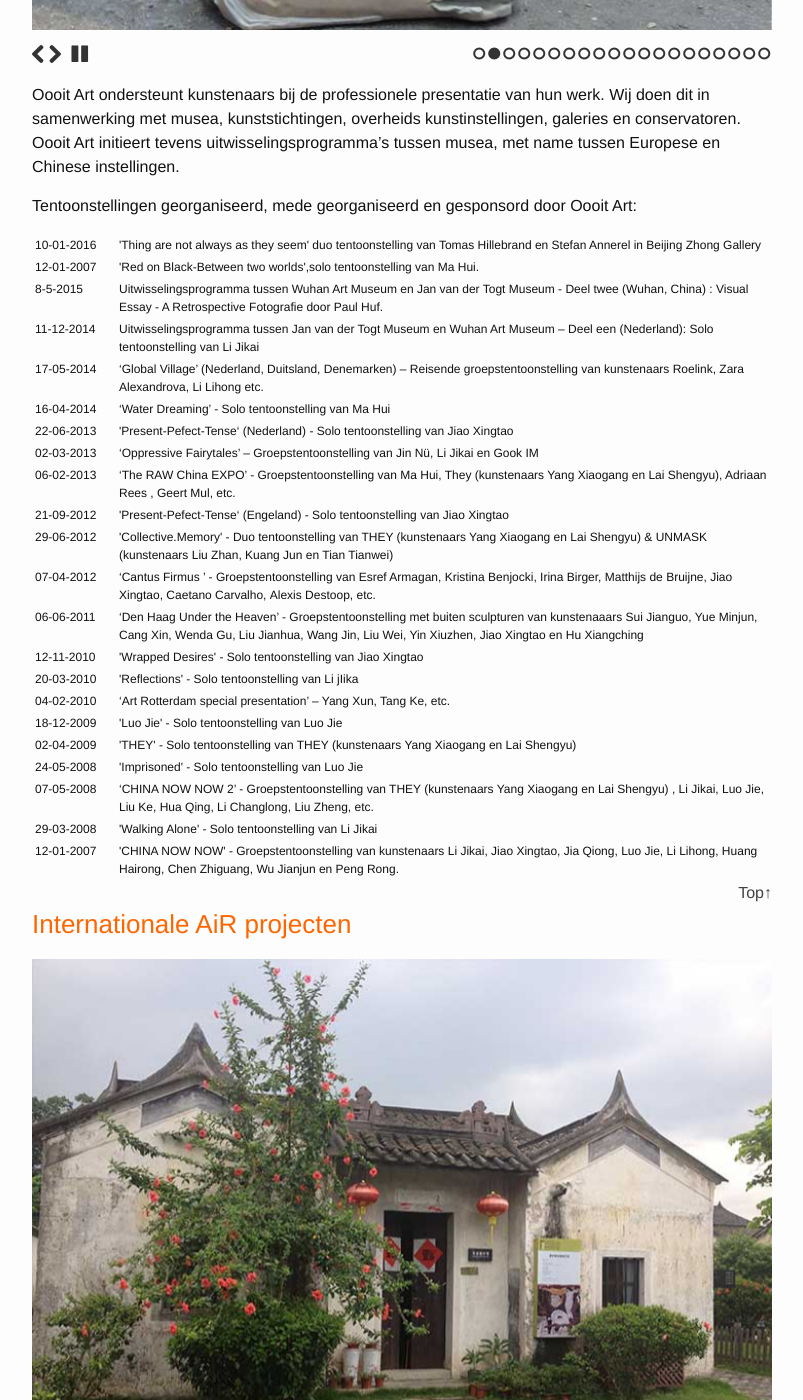
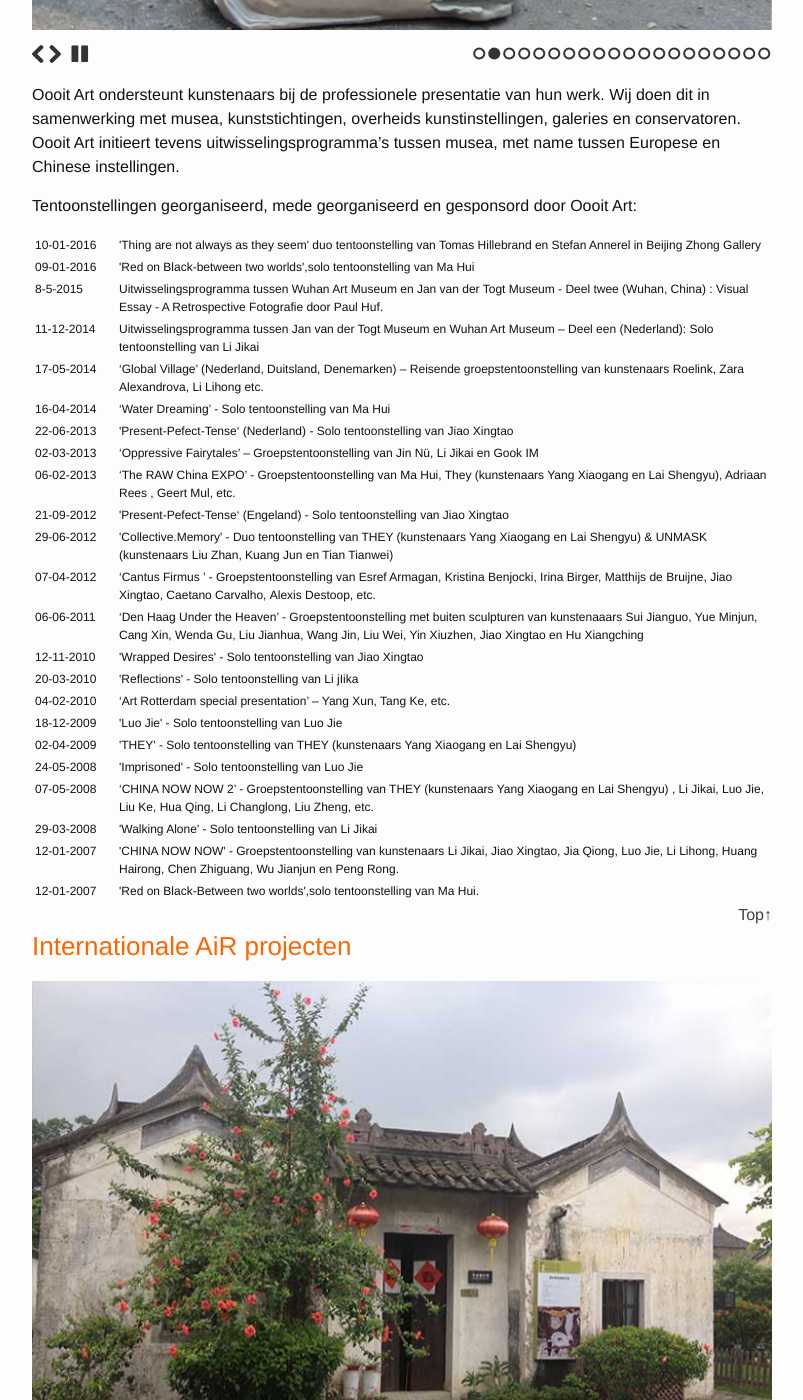
Before and after one commit to emj365/oooit, a Jekyll site: the page built from nederlands.html, in a window 1280 px wide and 1400 px high, scrolled down 939 px. Shown: the whole window, without its empty margins (238-1041 px from the left). Built offline with Jekyll 4.4.1, drawn with Linux system fonts in a browser that asks for light colours.

Commit message:
Update exhibitions_nederlands.html

```diff
--- a/_includes/exhibitions_nederlands.html
+++ b/_includes/exhibitions_nederlands.html
@@ -3,9 +3,9 @@
     <td class="date">10-01-2016</td>
     <td>'Thing are not always as they seem' duo tentoonstelling van Tomas Hillebrand en Stefan Annerel in Beijing Zhong Gallery</td>
   </tr>
-    <tr>
-    <td class="date">12-01-2007</td>
-    <td>'Red on Black-Between two worlds',solo tentoonstelling van Ma Hui.</td>
+   <tr>
+    <td class="date">09-01-2016</td>
+    <td>'Red on Black-between two worlds',solo tentoonstelling van Ma Hui</td>
   </tr>
   <tr>
     <td class="date">8-5-2015</td>
@@ -87,4 +87,8 @@
     <td class="date">12-01-2007</td>
     <td>'CHINA NOW NOW' - Groepstentoonstelling van kunstenaars Li Jikai, Jiao Xingtao, Jia Qiong, Luo Jie, Li Lihong, Huang Hairong, Chen Zhiguang, Wu Jianjun en Peng Rong.</td>
   </tr>
+  <tr>
+    <td class="date">12-01-2007</td>
+    <td>'Red on Black-Between two worlds',solo tentoonstelling van Ma Hui.</td>
+  </tr>
 </table>
```
